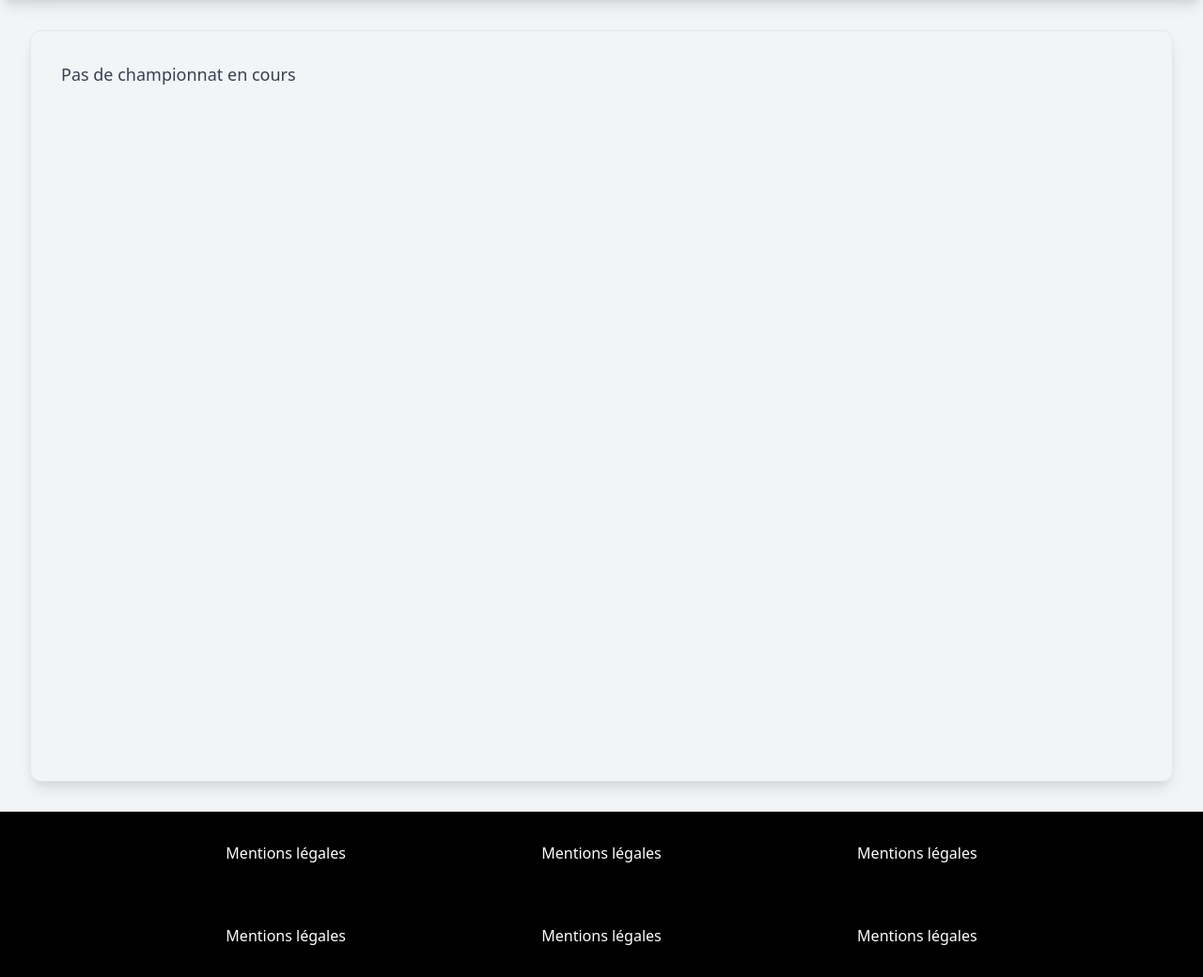
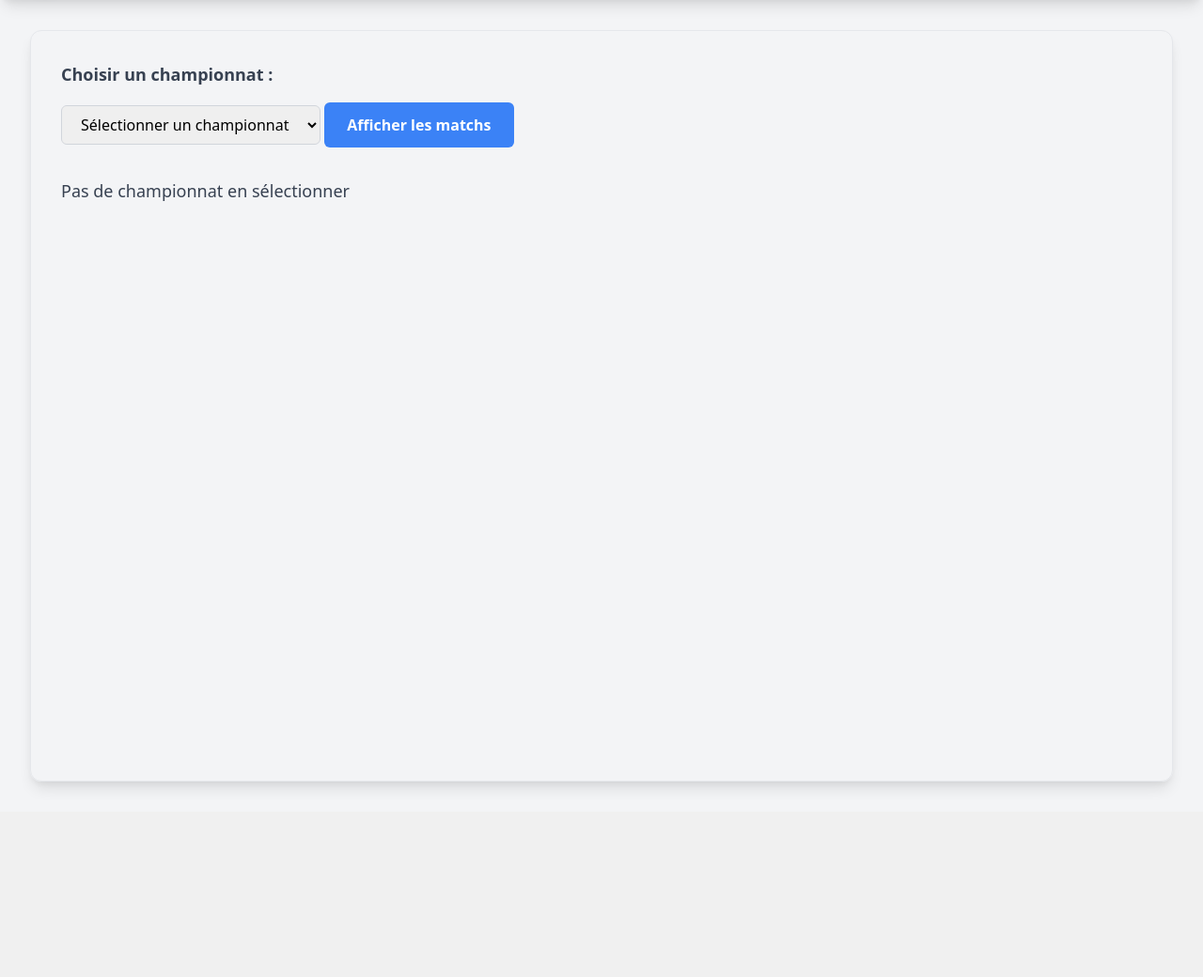
Before and after one commit to SandiFlorent/Robot-League, a Symfony app: template templates/home/index.html.twig in a window 1280 px wide. Shown: the part 80-1120 px from the top of the page at 94% size. After the commit the page ends 918 px from the top, so only its background shows below. Run offline with Twig, Linux system fonts and the light colour scheme; the template is opened without the code that fills it, so the values that code supplies are empty; some libraries are stand-ins or nearby versions.

Commit message:
ajout du choix de championnat à l'acceuil

```diff
--- a/templates/home/index.html.twig
+++ b/templates/home/index.html.twig
@@ -1,16 +1,31 @@
 {% extends 'base.html.twig' %}
 
-{% block title %}Hello HomeController!{% endblock %}
+{% block title %}Liste des matchs{% endblock %}
 
 {% block body %}
-<html>
-    <body>
 <div class="flex justify-start flex-row p-8 space-y-8">
     <div class="bg-zinc-100 shadow-lg p-8 border border-zinc-50 h-screen w-full overflow-auto rounded-xl hover:shadow-2xl transition-shadow duration-300">
-                {% if championships is not empty %}
+
+        <!-- Formulaire de sélection du championnat -->
+        <form method="get" action="{{ path('app_home') }}" class="mb-8">
+            <label for="championshiplist_id" class="block text-lg font-semibold text-gray-700">Choisir un championnat :</label>
+            <select name="championshiplist_id" id="championshiplist_id" class="px-4 py-2 border border-gray-300 rounded-md w-full sm:w-auto">
+                <option value="">Sélectionner un championnat</option>
+                {% for championshipList in championshipLists %}
+                    <option value="{{ championshipList.id }}" {% if championshipList.id == selected_championship_id %}selected{% endif %}>
+                        {{ championshipList.championshipName }} <!-- Correction ici -->
+                    </option>
+                {% endfor %}
+            </select>
+
+            <button type="submit" class="mt-4 px-6 py-3 bg-blue-500 text-white font-semibold rounded-md hover:bg-blue-600 transition duration-300">
+                Afficher les matchs
+            </button>
+        </form>
+
+        {% if championships is not empty and selected_championship_id %}
             <h1 class="text-3xl font-bold text-gray-800 mb-8">Liste des matchs</h1>
             <div class="overflow-x-auto">
-
                 <!-- Affichage normal (tableau) sur grand écran -->
                 <div class="hidden sm:block">
                     <table class="min-w-full text-base text-left text-gray-800 border-collapse border border-gray-300 rounded-xl shadow-md hover:shadow-xl transition-shadow duration-300">
@@ -78,24 +93,9 @@
                 </div>
             </div>
         {% else %}
-                    <p class="text-lg text-gray-700">Pas de championnat en cours</p>
+            <p class="text-lg text-gray-700">Pas de championnat en sélectionner</p>
         {% endif %}
     </div>
 </div>
 
-        <!-- Pied de page -->
-        <div class="w-screen h-full bg-black text-white flex flex-col">
-            <div class="flex flex-row justify-evenly p-8">
-                <a href="{{ path('app_home') }}" class="hover:underline">Mentions légales</a>
-                <a href="{{ path('app_home') }}" class="hover:underline">Mentions légales</a>
-                <a href="{{ path('app_home') }}" class="hover:underline">Mentions légales</a>
-            </div>
-            <div class="flex flex-row justify-evenly p-8">
-                <a href="{{ path('app_home') }}" class="hover:underline">Mentions légales</a>
-                <a href="{{ path('app_home') }}" class="hover:underline">Mentions légales</a>
-                <a href="{{ path('app_home') }}" class="hover:underline">Mentions légales</a>
-            </div>
-        </div>
-    </body>
-</html>
 {% endblock %}
```
Also changed, not shown: src/Controller/HomeController.php (+24 -12 lines). Lines whose indentation alone changed are shown as unchanged.
